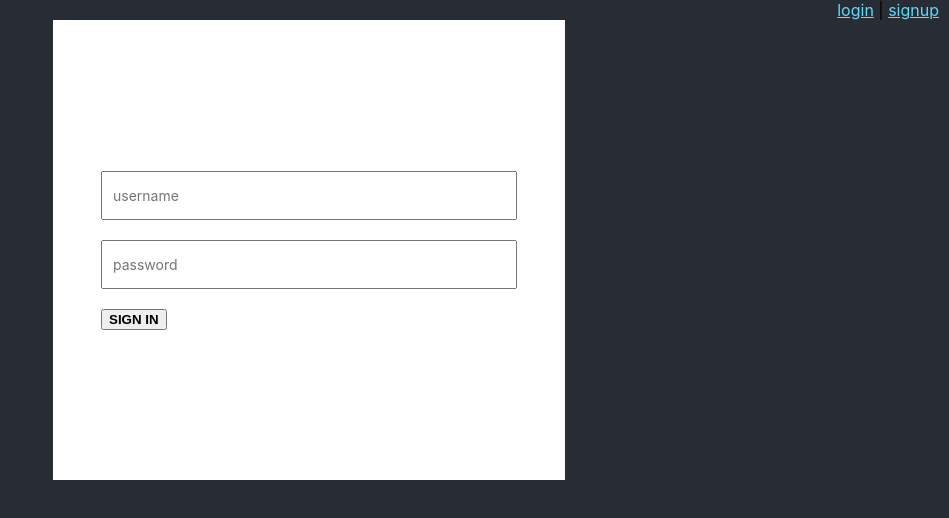
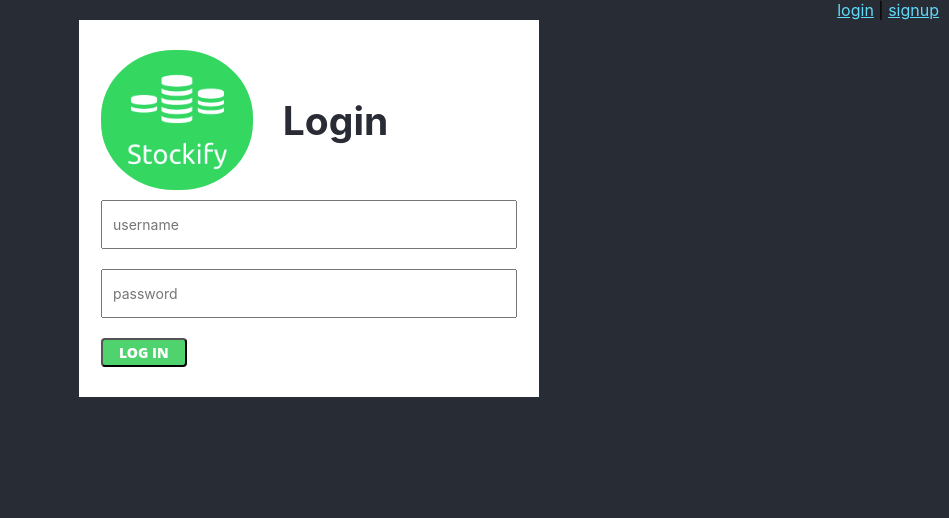
Before and after one commit to RinatTr/TTP-FS, a React (Create React App) app in the folder frontend/: page /auth/login in a window 1280 px wide. Shown: the top 518 px of the page, without its empty margins (331-1280 px from the left). Built offline with nearby package versions, Linux system fonts and the light colour scheme; no server answers.

Commit message:
add logo

```diff
--- a/frontend/src/components/Auth/AuthForm.js
+++ b/frontend/src/components/Auth/AuthForm.js
@@ -1,5 +1,6 @@
 import React, { Component } from "react";
 import { Link, Redirect } from "react-router-dom";
+import icon from '../../assets/logo.png'
 import '../../css/AuthForm.css'
 
 class AuthForm extends Component {
@@ -47,6 +48,10 @@
       : <React.Fragment>
            <div className="auth-wrapper">
                <div className="auth-form-content">
+                 <div className="title">
+                   {isPathLogin ? <img alt="icon" src={icon} /> : null }
+                   {isPathLogin ?<h2>Login</h2> : <><h4>Join the stock market. Create a Stockify account today.</h4></>}
+                  </div>
                  <form onSubmit={this.handleSubmit}>
                  <input
                    type="username"
@@ -72,7 +77,7 @@
                    onChange={this.handleChange}
                    required
                   /> }
-                 <button type="submit">{isPathLogin ? "SIGN IN" : "SIGN UP"}</button>
+                 <button type="submit">{isPathLogin ? "LOG IN" : "SIGN UP"}</button>
                  </form>
                  { authError ? <span>{authError.display}</span> : null}
                </div>
--- a/frontend/src/css/App.css
+++ b/frontend/src/css/App.css
@@ -28,3 +28,23 @@
   display: flex;
   justify-content: space-between;
 }
+
+button {
+  font-family: 'Open Sans', sans-serif;
+  color: white;
+  background: #4ed36f;
+  border-radius: 4px;
+  font-size: 14px;
+  font-weight: 700;
+  padding: 3px 16px 3px 16px;
+  cursor: pointer;
+}
+
+button:hover {
+  background: #292C34;
+  color: white;
+}
+
+button:focus {
+  outline: 2px;
+}
--- a/frontend/src/css/AuthForm.css
+++ b/frontend/src/css/AuthForm.css
@@ -1,8 +1,7 @@
 .auth-wrapper {
   display: flex;
   flex-direction: row;
-  width: 40vw;
-  height: 460px;
+  width: 460px;
   justify-content: center;
   align-items: center;
   text-align: left;
@@ -31,8 +30,14 @@
   font-weight: 700px;
 }
 
-.auth-form-content h1 {
-  font-size: 18px;
+.auth-form-content h2, h4 {
+  color: #292C34;
+  margin-left: 30px;
+}
+
+.auth-form-content img {
+  height: 140px;
+  border-radius: 48%;
 }
 
 .auth-form-content button {
@@ -49,6 +54,8 @@
   color: red;
 }
 
-.auth-form-content hr {
-  margin: 20px 0px 20px 0px ;
+.title {
+  display: flex;
+  align-items: center;
+  margin-bottom: 10px;
 }
```
Also changed, not shown: frontend/src/assets/logo.png (added).
